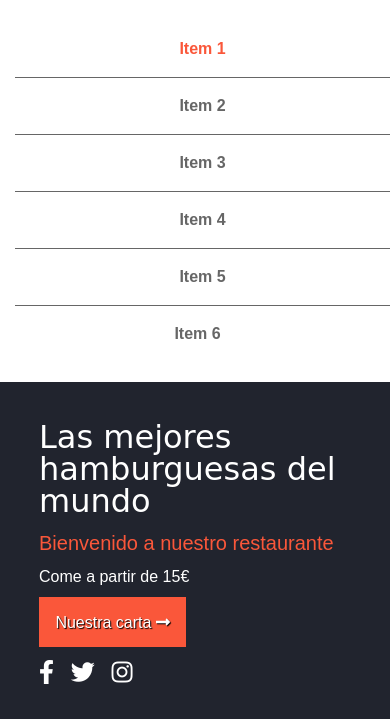
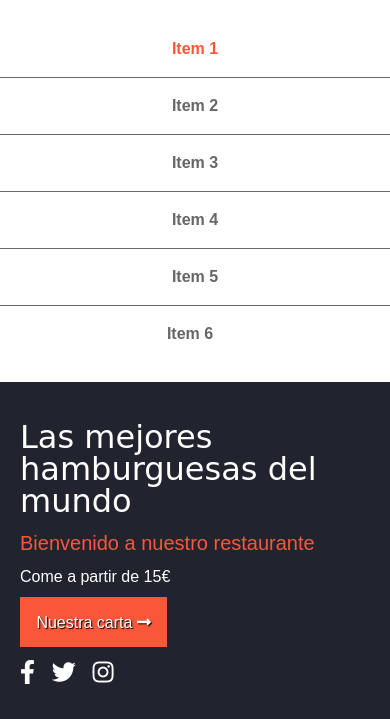
Before and after one commit to antonrodin/burger, a plain HTML site: page index.html in a window 390 px wide. Shown: the part 125-844 px from the top of the page. Drawn offline with Linux system fonts and the light colour scheme.

Commit message:
Solucionar márgenes y yo que se...

```diff
--- a/css/style.css
+++ b/css/style.css
@@ -154,7 +154,7 @@ header .hamburguesa {
 }
 
 .hero>div {
-    padding: 10% 10%;
+    padding: 10% 0;
 }
 
 .hero h1,
@@ -252,6 +252,12 @@ main #ourservices article p {
 
 /*  ¡ End Main ! */
 
+/*  */
+@media(max-width: 68.75em) {
+    .hero>div {
+        padding: 10% 20px;
+    }
+}
 
 /* 48em = 768px */
 @media(max-width: 48em) {
@@ -325,6 +331,7 @@ main #ourservices article p {
         display: block;
         text-align: center;
         padding: 20px;
+        margin-left: 0px;
     }
 
     header nav .menu li:not(:last-child) {
--- a/index.html
+++ b/index.html
@@ -69,7 +69,7 @@
         </header>
 
         <div class="hero container-fluid">
-            <div>
+            <div class="row">
                 <h1>Las mejores hamburguesas del mundo</h1>
                 <h2>Bienvenido a nuestro restaurante</h2>
                 <p>Come a partir de 15€</p>
```
